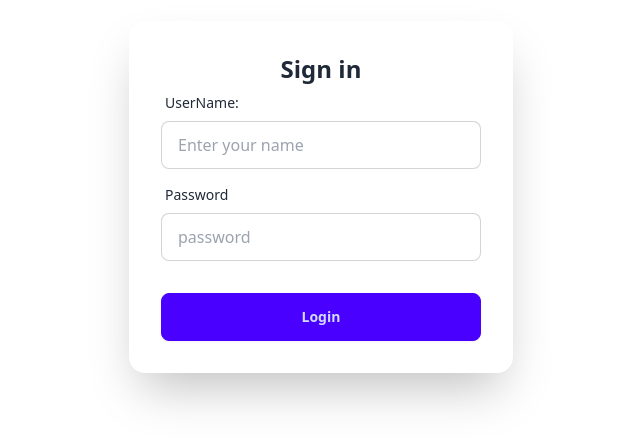
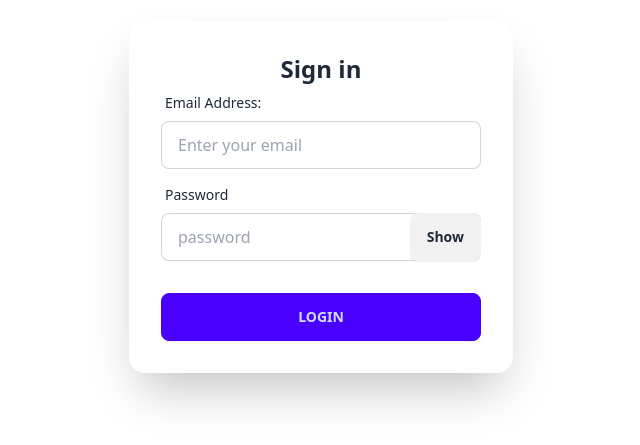
Before and after one commit to M-Rakib-Ahmed/Sing-in-from, a plain HTML site: page index.html in a window 1280 px wide. Shown: the part 139-584 px from the top of the page, 319-959 px from the left. Drawn offline with nearby package versions, Linux system fonts and the light colour scheme.

Commit message:
new file added

```diff
--- a/index.html
+++ b/index.html
@@ -15,18 +15,19 @@
         <div class="form-control">
             <label class="text-center text-2xl font-bold">Sign in</label>
           <label class="label">
-            <span class="label-text">UserName:</span>
+            <span class="label-text">Email Address:</span>
           </label>
-          <input type="text" placeholder="Enter your name" class="input input-bordered" required />
+          <input id="email" type="email" placeholder="Enter your email" class="input input-bordered" required />
         </div>
-        <div class="form-control">
+        <div class="form-control relative">
           <label class="label">
             <span class="label-text">Password</span>
           </label>
-          <input type="password" placeholder="password" class="input input-bordered" required />
+          <input id="passworld" type="password" placeholder="password" class="input input-bordered" required />
+          <button id="togglePassworld" class="btn absolute right-0 bottom-0">Show</button>
         </div>
         <div class="form-control mt-6">
-          <button class="btn btn-primary">Login</button>
+          <button class="btn btn-primary uppercase">Login</button>
         </div>
       </form>
     </div>
```
